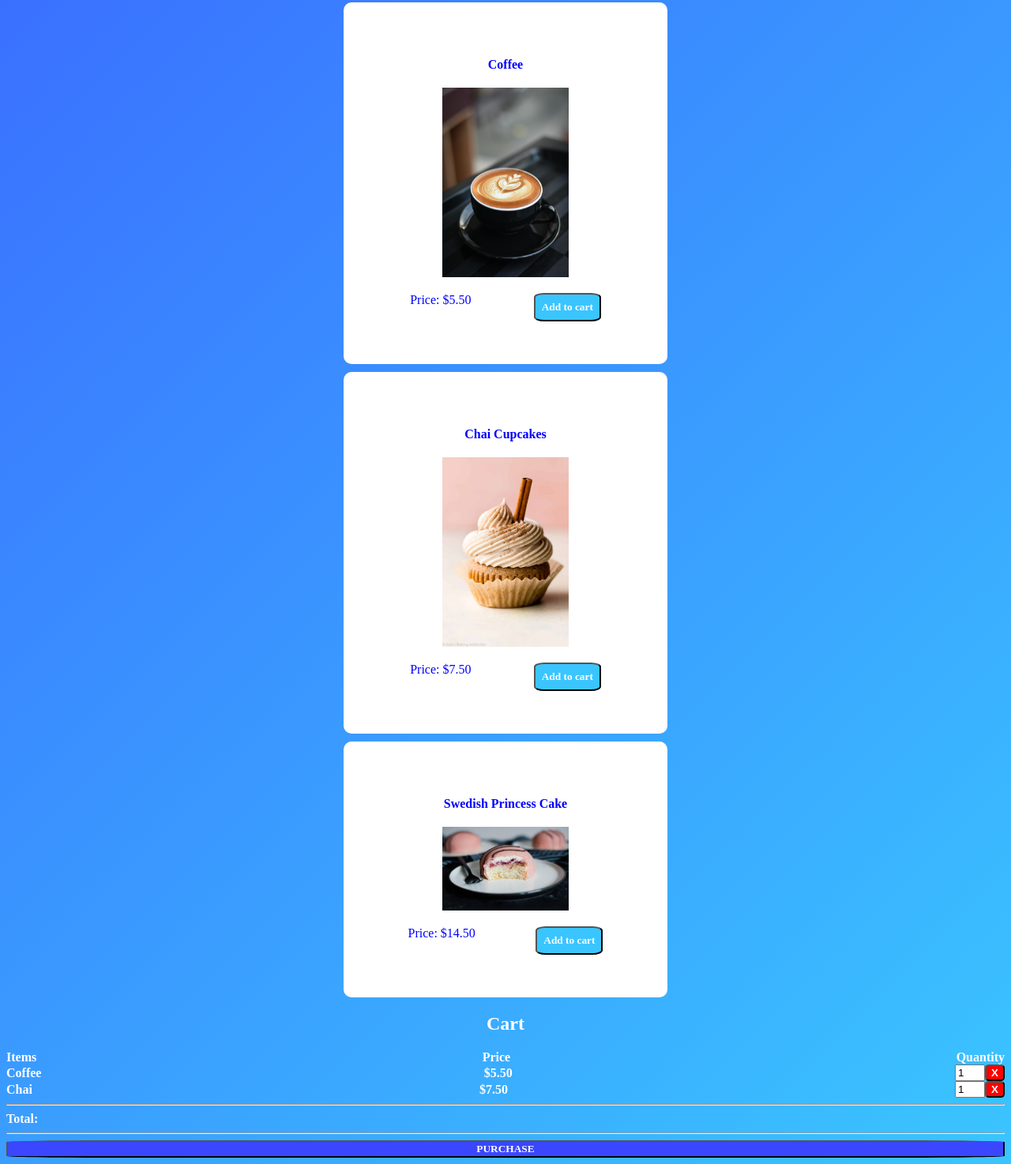
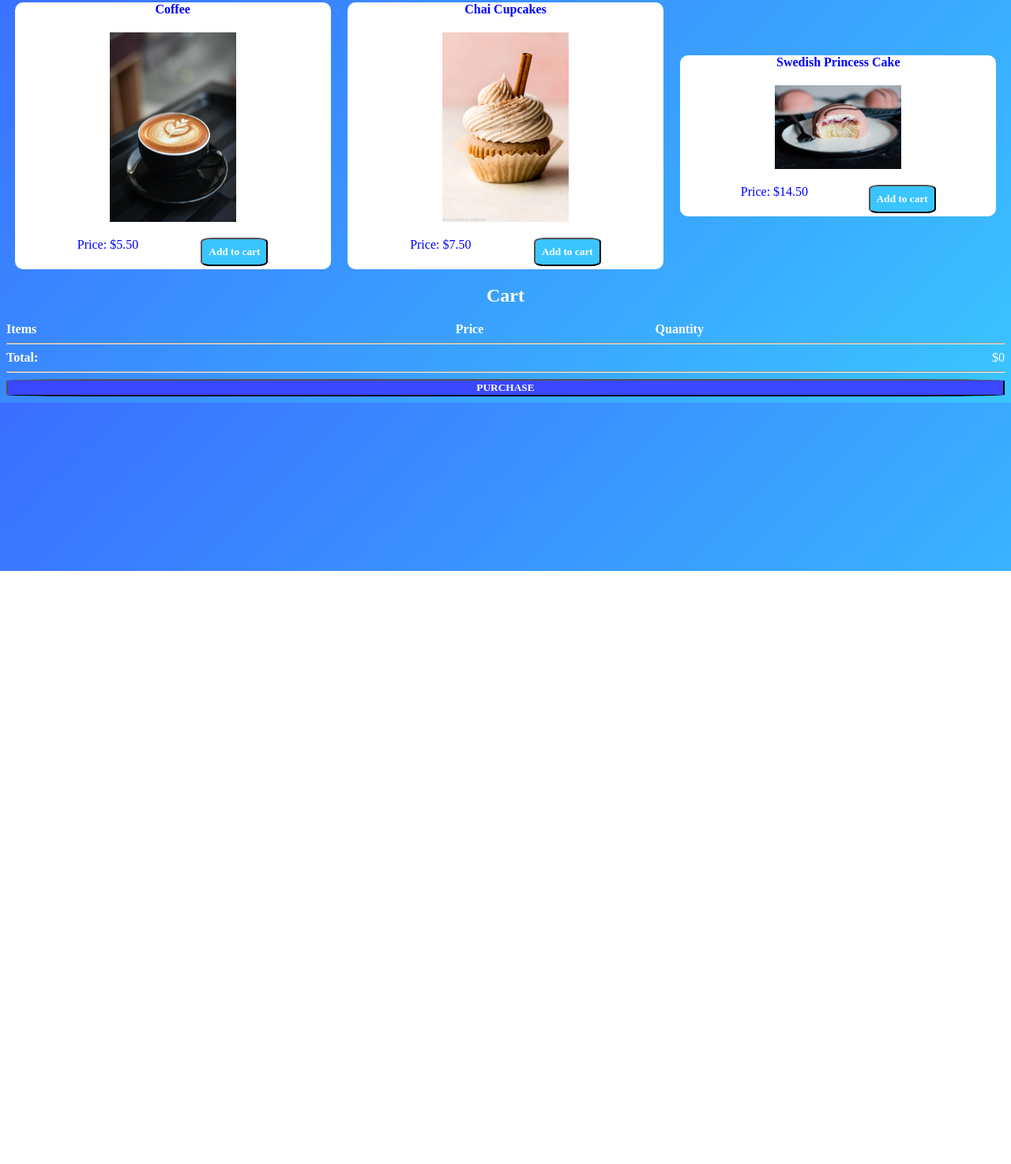
Before and after one commit to anu-raj-16/Shopping-Cart, a plain HTML site: page index.html in a window 1280 px wide. Shown: the part 77-1551 px from the top of the page at 79% size. After the commit the page ends 800 px from the top, so only its background shows below. Drawn offline with Linux system fonts and the light colour scheme.

Commit message:
Completed shopping cart app with functional buttons. Have to add ability to purchase next

```diff
--- a/cart.js
+++ b/cart.js
@@ -24,6 +24,18 @@ function ready() {
         var addToCartbutton = addToCartbuttons[i];
         addToCartbutton.addEventListener('click', addToCartClicked);
     }
+
+    var purchaseButton = document.getElementsByClassName('purchase')[0];
+    purchaseButton.addEventListener('click', purchaseItems);
+}
+
+function purchaseItems(){
+    alert('Thank you for shopping at QuickCart!');
+    var cartItemsToPurchase = document.getElementsByClassName('items-rows')[0];
+    while(cartItemsToPurchase.hasChildNodes()){
+        cartItemsToPurchase.removeChild(cartItemsToPurchase.firstChild);
+    }
+    updateCartTotal();
 }
 
 function addToCartClicked(event) {
@@ -39,7 +51,26 @@ function addItemtoCart(title, price) {
     var cartRow = document.createElement('div');
     cartRow.innerText = title;
     var cartList = document.getElementsByClassName('items-rows')[0];
+    cartRow.classList.add('item-row');
+    cartItemNames = document.getElementsByClassName('cart-items');
+    for (var i = 0; i < cartItemNames.length; i++){
+        item = cartItemNames[i].innerText;
+        if (item == title) {
+            alert('This item is already added to cart');
+            return;
+        }
+     }
+    cartRowContents = `<span class = "cart-items cart-column">${title}</span>
+                        <span class = "cart-price cart-column">${price}</span>
+                        <div class="cart-quantity cart-column">
+                            <input class="item_quantity" type="number" value = "1">
+                            <button class="delete">X</button>
+                        </div>`
+    cartRow.innerHTML = cartRowContents;
     cartList.append(cartRow);
+    cartRow.getElementsByClassName('delete')[0].addEventListener('click', removeCartEvent);
+    cartRow.getElementsByClassName('item_quantity')[0].addEventListener('change', quantityChanged);
+    updateCartTotal();
 }
 
 function quantityChanged(event) {
--- a/index.html
+++ b/index.html
@@ -7,7 +7,8 @@
     </head>
     <body>
         <h1>QuickCart</h1>
-        <div class = "container_1">
+        <div class = 'containers'>
+            <div class = "container">
                 <span class = 'title'>Coffee</span>
                 <img class = 'item-image' src = "images/coffee_cup.jpg" alt = "Coffee">
                 <div class = 'item-details'>
@@ -15,7 +16,7 @@
                     <button class="add-to-cart">Add to cart</button>
                 </div>
             </div>
-        <div class = "container_2">
+            <div class = "container">
                 <span class = 'title'>Chai Cupcakes</span>
                 <img class = 'item-image' src = "images/chai-latte-cupcakes.jpg" alt = "Chai Cupcakes">
                 <div class = 'item-details'>
@@ -23,7 +24,7 @@
                     <button class="add-to-cart">Add to cart</button>
                 </div>
             </div>
-        <div class = "container_3">
+            <div class = "container">
                 <span class = 'title'>Swedish Princess Cake</span>
                 <img class = 'item-image' src = "images/swedish_princess_cake.jpg" alt = "Swedish Pricess Cupcake">
                 <div class = 'item-details'>
@@ -31,35 +32,22 @@
                     <button class="add-to-cart">Add to cart</button>
                 </div>
             </div>
+        </div>
+
 
         <h2>Cart</h2>
-        <div class = "cart-header">
-            <span class = "cart-items-header">Items</span>
-            <span class = "cart-price-header">Price</span>
-            <span class ="cart-quantity-header">Quantity</span>
+        <div class = "cart-header item-row-header">
+            <span class = "cart-items cart-header-row cart-column">Items</span>
+            <span class = "cart-price cart-header-row cart-column">Price</span>
+            <span class ="cart-quantity cart-header-row cart-column">Quantity</span>
         </div>
         <div class = "items-rows">
-            <div class="item-row">
-                <span class = "cart-items">Coffee</span>
-                <span class = "cart-price">$5.50</span>
-                <div class="cart-quantity">
-                    <input class="item_quantity" type="number" value = "1">
-                    <button class="delete">X</button>
-                </div>
-            </div>
-            <div class="item-row">
-                <span class = "cart-items">Chai</span>
-                <span class = "cart-price">$7.50</span>
-                <div class="cart-quantity">
-                    <input class="item_quantity" type="number" value = "1">
-                    <button class="delete">X</button>
-                </div>
-            </div>
+
         </div>
         <hr>
         <div class = "total">
-            <strong>Total: </strong>
-            <span class = "cart-total-price"></span>
+            <strong>Total:</strong>
+            <span class = "cart-total-price">$0</span>
         </div>
         <hr>
         <button class="purchase">PURCHASE</button>
--- a/shopping_cart.css
+++ b/shopping_cart.css
@@ -52,33 +52,26 @@ img {
     display: flex;
     justify-content: center;
 }
-.container_1 {
+
+.containers {
+    display: flex;
+    flex-wrap: wrap;
+}
+.container {
     width: 100%;
     max-width: 400px;
     background-color: white;
-    margin: 10px auto 10px;
-    padding: 70px 5px 50px;
+    padding: auto;
+    margin: auto;
     border-radius: 10px;
     color: blue;
 }
-.container_2 {
-    width: 100%;
-    max-width: 400px;
-    background-color: white;
-    margin: 10px auto 10px;
-    padding: 70px 5px 50px;
-    border-radius: 10px;
-    color: blue;
+
+.cart-column {
+    display: flex;
+    flex-direction: column;
 }
-.container_3 {
-    width: 100%;
-    max-width: 400px;
-    background-color: white;
-    margin: 10px auto 10px;
-    padding: 70px 5px 50px;
-    border-radius: 10px;
-    color: blue;
-}
+
 .cart-header {
     width: 100%;
     max-width: none;
@@ -93,14 +86,9 @@ h3 {
     margin-bottom: auto;
 
 }
-.item-row {
-    width: 100%;
-    max-width: none;
+.item-row, .item-row-header {
     background: transparent;
     display: flex;
-    flex-direction: row;
-    justify-content: space-between;
-    align-items: center;
 }
 .cart-quantity {
     display: flex;
@@ -124,8 +112,17 @@ input {
     height: 100%;
     max-height: 20px;
 }
-span.cart-items, span.cart-price, span.cart-quantity, span.cart-items-header, span.cart-price-header, span.cart-quantity-header {
+span.cart-items, span.cart-price, span.cart-quantity, .cart-header-row {
     font-weight: bold;
+}
+.cart-items {
+    width: 45%;
+}
+.cart-price {
+    width: 20%;
+}
+.cart-quantity {
+    width: 35%;
 }
 .items-rows {
  display: flex;
```
Lines whose indentation alone changed are shown as unchanged.
